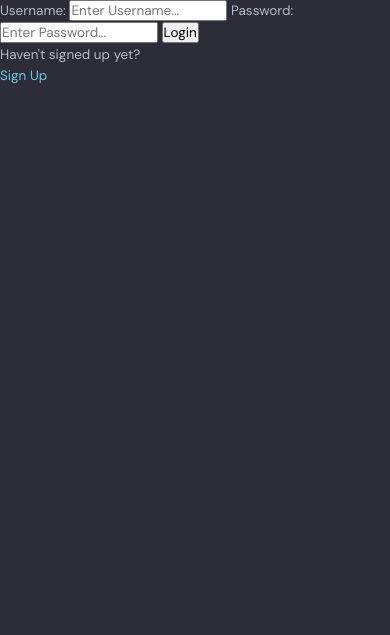
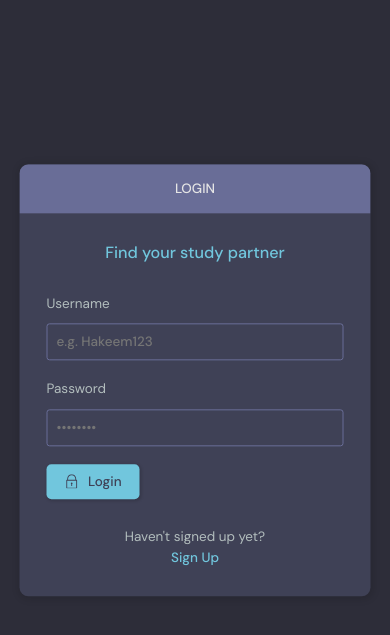
Before and after one commit to Mohamed-Abdelhakeem-x/StudyBuddy, a Django app: a page that uses templates/navbar.html in a window 390 px wide. Shown: the part 59-694 px from the top of the page. Run offline with Django 4.2, Linux system fonts and the light colour scheme.

Commit message:
user settings feature done! and mobile search bar feature is done!

```diff
--- a/base/forms.py
+++ b/base/forms.py
@@ -1,5 +1,6 @@
 from django.forms import ModelForm
 from .models import Room, Message
+from django.contrib.auth.models import User
 class RoomForm(ModelForm):
     class Meta:
         model = Room
@@ -9,3 +10,8 @@ class MessageForm(ModelForm):
     class Meta:
         model = Message
         fields = ['body']
+
+class UserForm(ModelForm):
+    class Meta:
+        model = User
+        fields = ['username', 'email']
--- a/base/templates/base/home.html
+++ b/base/templates/base/home.html
@@ -11,7 +11,8 @@
         <!-- Room List Start -->
         <div class="roomList">
           <div class="mobile-menu">
-            <form class="header__search">
+            <form class="header__search" action="{% url 'home' %}" method="GET">
+              {% csrf_token %}
               <label>
                 <svg version="1.1" xmlns="http://www.w3.org/2000/svg" width="32" height="32" viewBox="0 0 32 32">
                   <title>search</title>
@@ -19,7 +20,7 @@
                     d="M32 30.586l-10.845-10.845c1.771-2.092 2.845-4.791 2.845-7.741 0-6.617-5.383-12-12-12s-12 5.383-12 12c0 6.617 5.383 12 12 12 2.949 0 5.649-1.074 7.741-2.845l10.845 10.845 1.414-1.414zM12 22c-5.514 0-10-4.486-10-10s4.486-10 10-10c5.514 0 10 4.486 10 10s-4.486 10-10 10z"
                   ></path>
                 </svg>
-                <input placeholder="Search for posts" />
+                <input name="q" placeholder="Search for posts" />
               </label>
             </form>
             <div class="mobile-menuItems">
--- a/base/templates/base/login_register.html
+++ b/base/templates/base/login_register.html
@@ -3,40 +3,116 @@
 {% block content %}
 
 {% if page == 'login' %}
+    <main class="auth layout">
+      <div class="container">
+        <div class="layout__box">
+          <div class="layout__boxHeader">
+            <div class="layout__boxTitle">
+              <h3>Login</h3>
+            </div>
+          </div>
+          <div class="layout__body">
+            <h2 class="auth__tagline">Find your study partner</h2>
 
-<div>
-    <form method="POST" action="">
+            <form class="form" method="POST" action="">
               {% csrf_token %}
-        {{ form.as_p }}
+              <div class="form__group form__group">
+                <label for="room_name">Username</label>
+                <input id="username" name="username" type="text" placeholder="e.g. Hakeem123" required/>
+              </div>
+              <div class="form__group">
+                <label for="password">Password</label>
+                <input
+                  id="password"
+                  name="password"
+                  type="password"
+                  placeholder="&bull;&bull;&bull;&bull;&bull;&bull;&bull;&bull;"
+                />
+              </div>
 
-        <label>Username:</label>
-        <input type="text" name="username" placeholder="Enter Username..." required/>
+              <button class="btn btn--main" type="submit">
+                <svg
+                  version="1.1"
+                  xmlns="http://www.w3.org/2000/svg"
+                  width="32"
+                  height="32"
+                  viewBox="0 0 32 32"
+                >
+                  <title>lock</title>
+                  <path
+                    d="M27 12h-1v-2c0-5.514-4.486-10-10-10s-10 4.486-10 10v2h-1c-0.553 0-1 0.447-1 1v18c0 0.553 0.447 1 1 1h22c0.553 0 1-0.447 1-1v-18c0-0.553-0.447-1-1-1zM8 10c0-4.411 3.589-8 8-8s8 3.589 8 8v2h-16v-2zM26 30h-20v-16h20v16z"
+                  ></path>
+                  <path
+                    d="M15 21.694v4.306h2v-4.306c0.587-0.348 1-0.961 1-1.694 0-1.105-0.895-2-2-2s-2 0.895-2 2c0 0.732 0.413 1.345 1 1.694z"
+                  ></path>
+                </svg>
 
-        <label>Password:</label>
-        <input type="password" name="password" placeholder="Enter Password..." required/>
-
-        <input type="submit" value="Login"/>
+                Login
+              </button>
             </form>
 
+            <div class="auth__action">
               <p>Haven't signed up yet?</p>
-    <a href="{% url 'register' %}">Sign Up</a>
-
+              <a href="{% url 'register' %}" class="btn btn--link">Sign Up</a>
+            </div>
+          </div>
+        </div>
       </div>
 
       {% else %}
 
-<div>
-    <form method="POST" action="">
+        <div class="container">
+        <div class="layout__box">
+          <div class="layout__boxHeader">
+            <div class="layout__boxTitle">
+              <h3>Register</h3>
+            </div>
+          </div>
+          <div class="layout__body">
+            <h2 class="auth__tagline">Find your study partner</h2>
+
+            <form class="form" method="POST" action="">
               {% csrf_token %}
-        {{ form.as_p }}
-        <input type="submit" value="register"/>
+
+              {% for field in form %}
+              <div class="form__group form__group">
+                <label for="room_name">{{field.label}}</label>
+                {{field}}
+              </div>
+              {% endfor %}
+              <button class="btn btn--main" type="submit">
+                <svg
+                  version="1.1"
+                  xmlns="http://www.w3.org/2000/svg"
+                  width="32"
+                  height="32"
+                  viewBox="0 0 32 32"
+                >
+                  <title>lock</title>
+                  <path
+                    d="M27 12h-1v-2c0-5.514-4.486-10-10-10s-10 4.486-10 10v2h-1c-0.553 0-1 0.447-1 1v18c0 0.553 0.447 1 1 1h22c0.553 0 1-0.447 1-1v-18c0-0.553-0.447-1-1-1zM8 10c0-4.411 3.589-8 8-8s8 3.589 8 8v2h-16v-2zM26 30h-20v-16h20v16z"
+                  ></path>
+                  <path
+                    d="M15 21.694v4.306h2v-4.306c0.587-0.348 1-0.961 1-1.694 0-1.105-0.895-2-2-2s-2 0.895-2 2c0 0.732 0.413 1.345 1 1.694z"
+                  ></path>
+                </svg>
+
+                Register
+              </button>
             </form>
 
+            <div class="auth__action">
               <p>Already have an account?</p>
-    <a href="{% url 'Login' %}">Login</a>
-
+              <a href="{% url 'Login' %}" class="btn btn--link">Login</a>
+            </div>
+          </div>
+        </div>
       </div>
 
       {% endif %}
 
+
+
+    </main>
+
 {% endblock %}
--- a/base/templates/base/profile.html
+++ b/base/templates/base/profile.html
@@ -18,7 +18,10 @@
           <div class="profile__info">
             <h3>{{user.username}}</h3>
             <p>@{{user.username}}</p>
-            <a href="edit-user.html" class="btn btn--main btn--pill">Edit Profile</a>
+            <p>Joined {{user.date_joined|date:"F Y"}}</p>
+            {% if user == request.user %}
+            <a href="{% url 'update-user' %}" class="btn btn--main btn--pill">Edit Profile</a>
+            {% endif %}
           </div>
           <div class="profile__about">
             <h3>About</h3>
--- a/base/urls.py
+++ b/base/urls.py
@@ -13,4 +13,5 @@ urlpatterns = [
     path('delete-room/<str:pk>/', views.deleteRoom, name = "delete-room"),
     path('edit-message/<str:pk>/', views.updateMessage, name="edit-message"),
     path('delete-message/<str:pk>/', views.deleteMessage, name = "delete-message"),
+    path('update-user/', views.updateUser, name="update-user"),
 ]
--- a/base/views.py
+++ b/base/views.py
@@ -1,7 +1,7 @@
 from django.shortcuts import render, redirect
 from django.http import HttpResponse
 from .models import Room, Topic, Message
-from .forms import RoomForm, MessageForm
+from .forms import RoomForm, MessageForm, UserForm
 from django.db.models import Q
 from django.contrib.auth.models import User
 from django.contrib import messages
@@ -175,3 +175,17 @@ def updateMessage(request, pk):
 
     context = {'form': form}
     return render(request, 'base/message_form.html', context)
+
+@login_required(login_url='Login')
+def updateUser(request):
+    user = request.user
+    form = UserForm(instance=user)
+
+    if request.method == 'POST':
+        form = UserForm(request.POST, instance=user)
+        if form.is_valid():
+            form.save()
+            return redirect('user-profile', pk=user.id)
+
+    context = {'form': form}
+    return render(request, 'base/update-user.html', context)
--- a/templates/navbar.html
+++ b/templates/navbar.html
@@ -42,7 +42,7 @@
         {% endif %}
 
           <div class="dropdown-menu">
-            <a href="settings.html" class="dropdown-link"
+            <a href="{% url 'update-user' %}" class="dropdown-link"
               ><svg version="1.1" xmlns="http://www.w3.org/2000/svg" width="32" height="32" viewBox="0 0 32 32">
                 <title>tools</title>
                 <path
```
Also changed, not shown: base/templates/base/delete.html (+31 -10 lines), base/templates/base/login_register_old.html (added, +42 -0 lines), base/templates/base/update-user.html (+9 -19 lines), db.sqlite3. Lines whose indentation alone changed are shown as unchanged.
